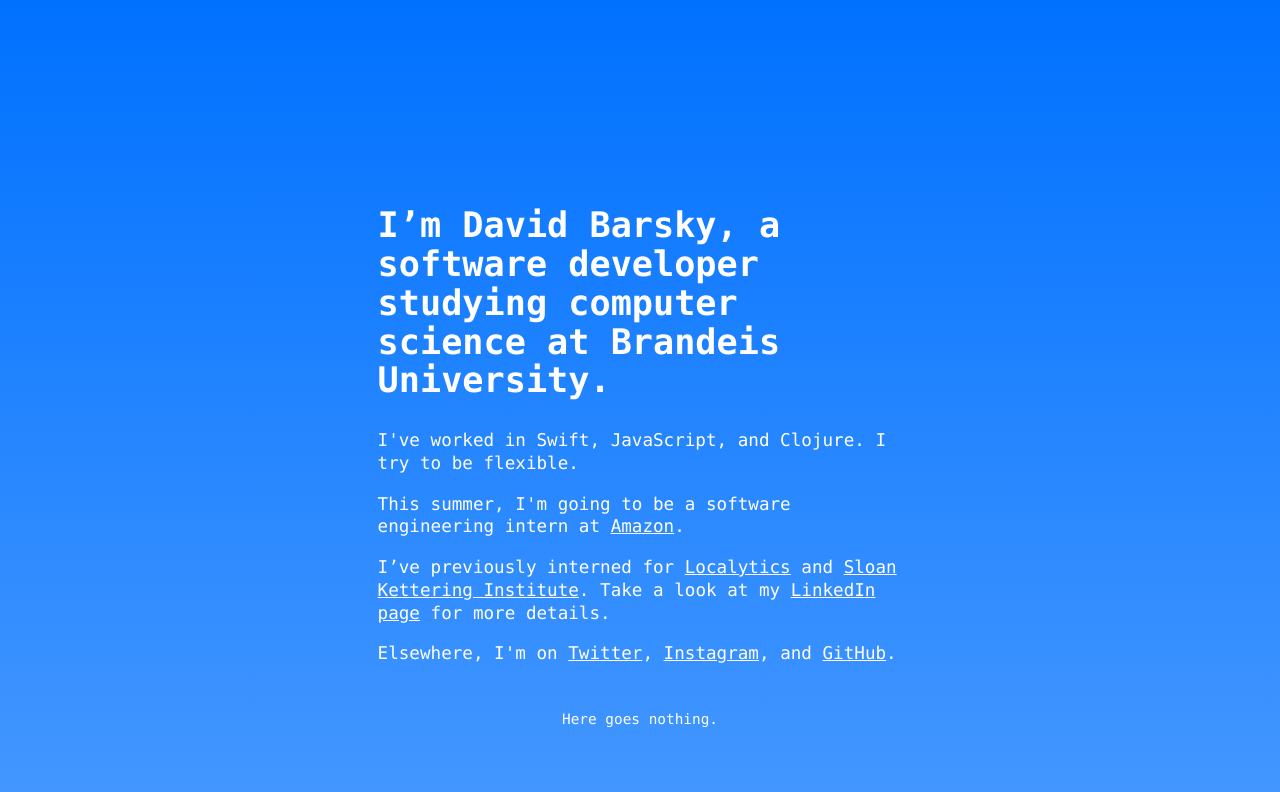
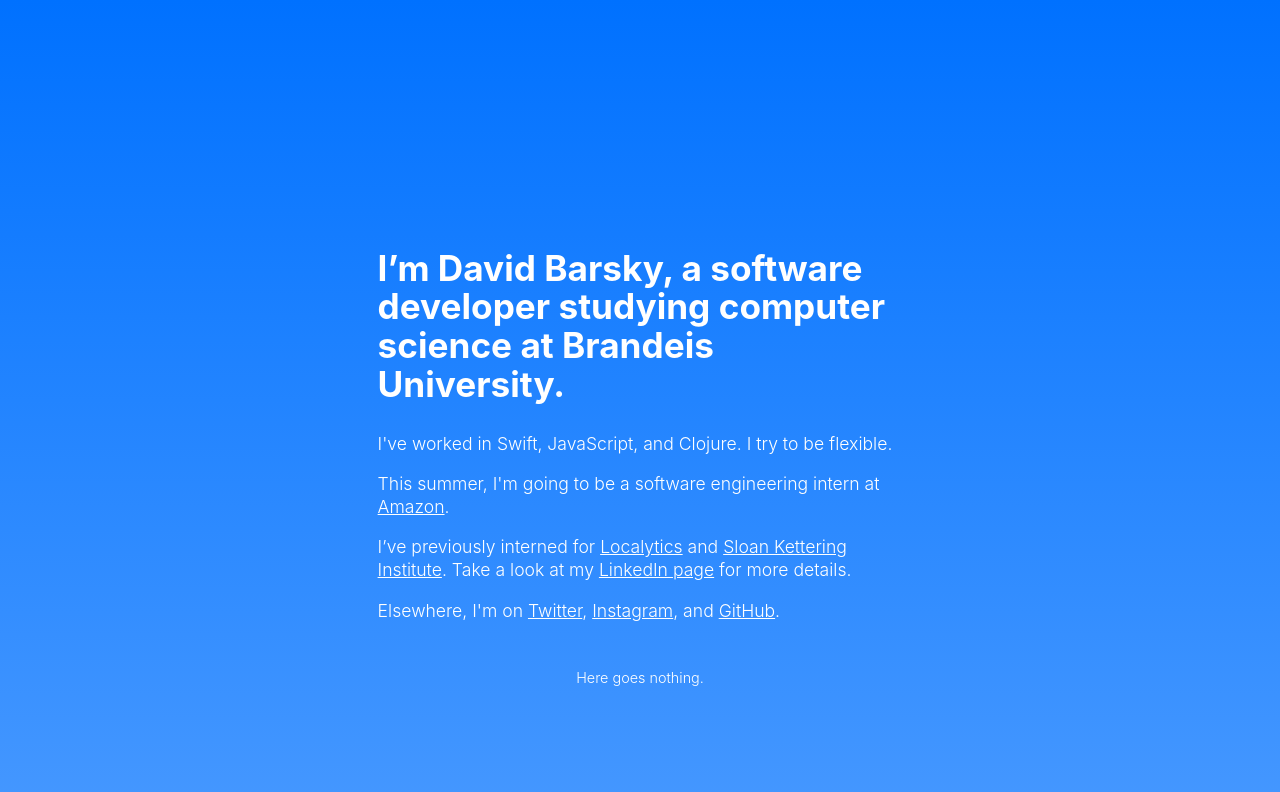
Before and after one commit to davidbarsky/davidbarsky.github.io, a Jekyll site: the page built from index.html, in a window 1280 px wide. Shown: the top 792 px of the page. Built offline with Jekyll 4.4.1, drawn with Linux system fonts in a browser that asks for light colours.

Commit message:
new fonts

```diff
--- a/css/main.scss
+++ b/css/main.scss
@@ -3,7 +3,7 @@
 ---
 @charset "utf-8";
 
-$body-font-family: "fira-mono", "Consolas", -apple-system, BlinkMacSystemFont, "Helvetica", "Roboto", sans-serif;
+$body-font-family: "jaf-bernina-sans", -apple-system, BlinkMacSystemFont, "Helvetica", "Roboto", sans-serif;
 $header-font-family: "freight-display-pro", $body-font-family;
 
 // colors
```
